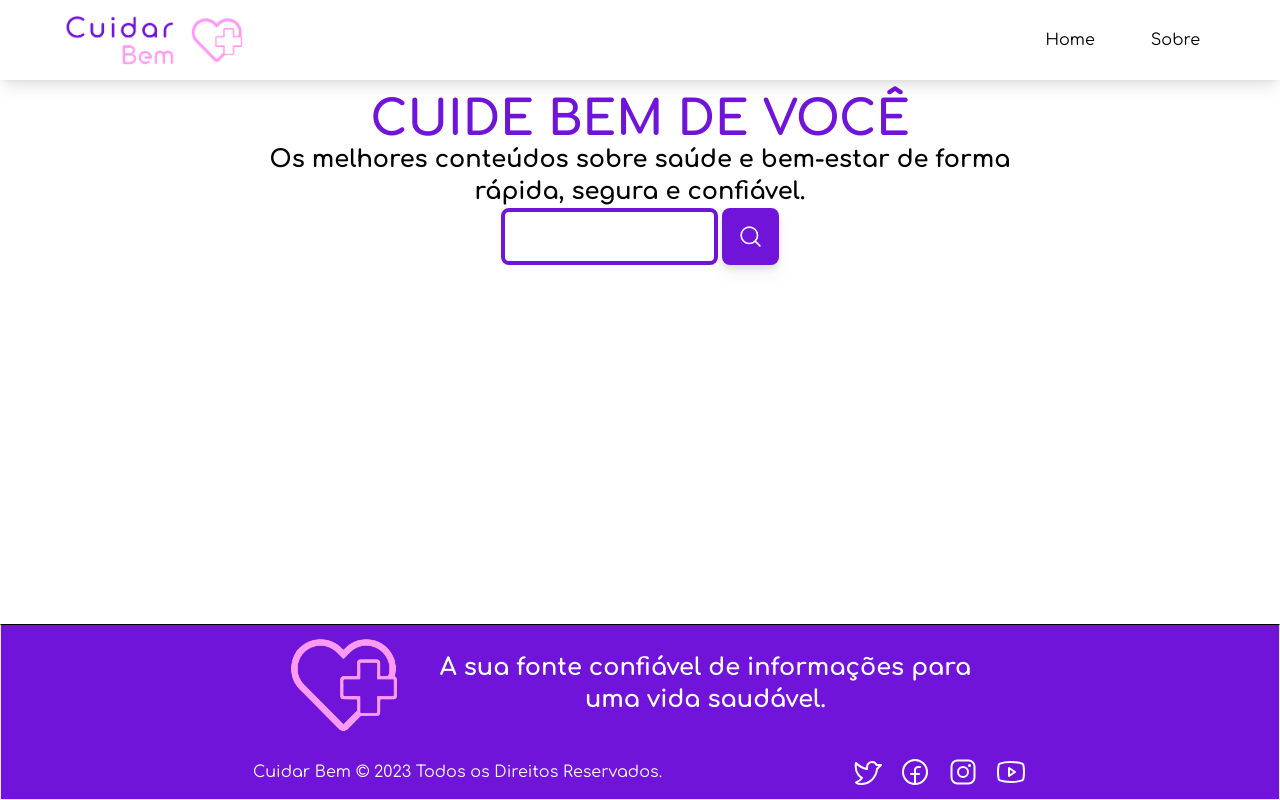
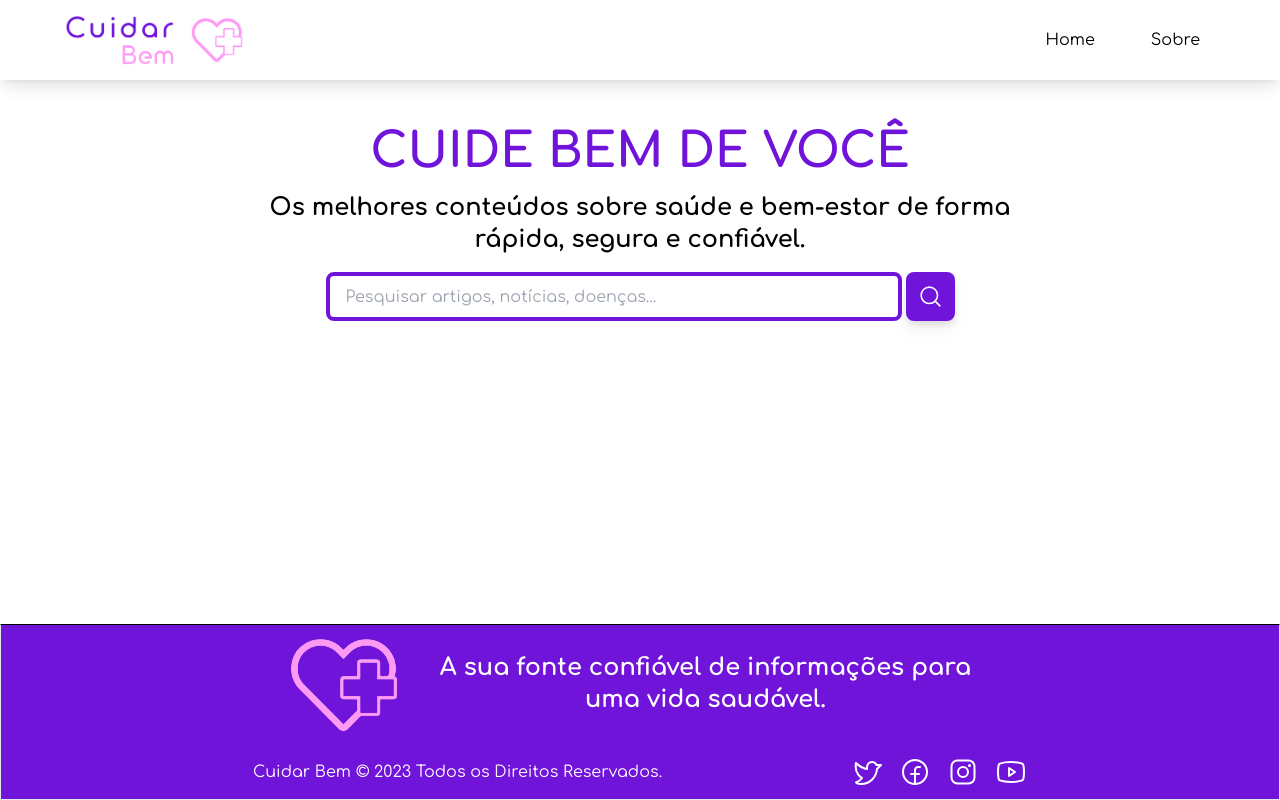
Before and after one commit to kenmarcos/cuidar-bem, a Next.js app: page / in a window 1280 px wide. Built offline with nearby package versions, Linux system fonts and the light colour scheme.

Commit message:
feature: add Input component

```diff
--- /dev/null
+++ b/src/components/Input/index.tsx
@@ -0,0 +1,22 @@
+import { InputHTMLAttributes } from "react";
+
+interface InputProps extends InputHTMLAttributes<HTMLInputElement> {
+  containerClassName?: string;
+}
+
+const Input = ({ containerClassName = "", ...rest }: InputProps) => {
+  return (
+    <div
+      className={`flex items-center border rounded-lg py-2 px-4 ${containerClassName}`}
+    >
+      <input
+        {...rest}
+        type="text"
+        className="focus:outline-none w-full"
+        placeholder="Pesquisar artigos, notícias, doenças..."
+      />
+    </div>
+  );
+};
+
+export default Input;
--- a/src/pages/index.tsx
+++ b/src/pages/index.tsx
@@ -1,10 +1,11 @@
 import Button from "@/components/Button";
+import Input from "@/components/Input";
 import { MagnifyingGlass } from "phosphor-react";
 
 export default function Home() {
   return (
-    <div className="max-w-6xl mx-auto">
-      <section>
+    <div className="max-w-6xl mx-auto px-4 py-8">
+      <section className="space-y-4">
         <h1 className="text-center text-primary uppercase">
           Cuide Bem de Você
         </h1>
@@ -15,11 +16,12 @@ export default function Home() {
         </h4>
 
         <form className="flex justify-center gap-1">
-          <div className="rounded-lg p-2 border-primary border-4">
-            <input type="text" className="focus:outline-none w-full" />
-          </div>
+          <Input
+            containerClassName="border-primary border-4 w-full max-w-xl"
+            type="text"
+          />
 
-          <Button className="btn-primary">
+          <Button className="btn-primary" type="submit">
             <MagnifyingGlass size={25} />
           </Button>
         </form>
--- a/src/styles/globals.css
+++ b/src/styles/globals.css
@@ -22,7 +22,11 @@
 
 @layer components {
   .btn {
-    @apply flex items-center gap-2 p-4 rounded-lg drop-shadow-lg;
+    @apply flex items-center gap-2 p-3 rounded-lg drop-shadow-lg;
+  }
+
+  .btn-sm {
+    @apply p-2;
   }
 
   .btn-primary {
```
